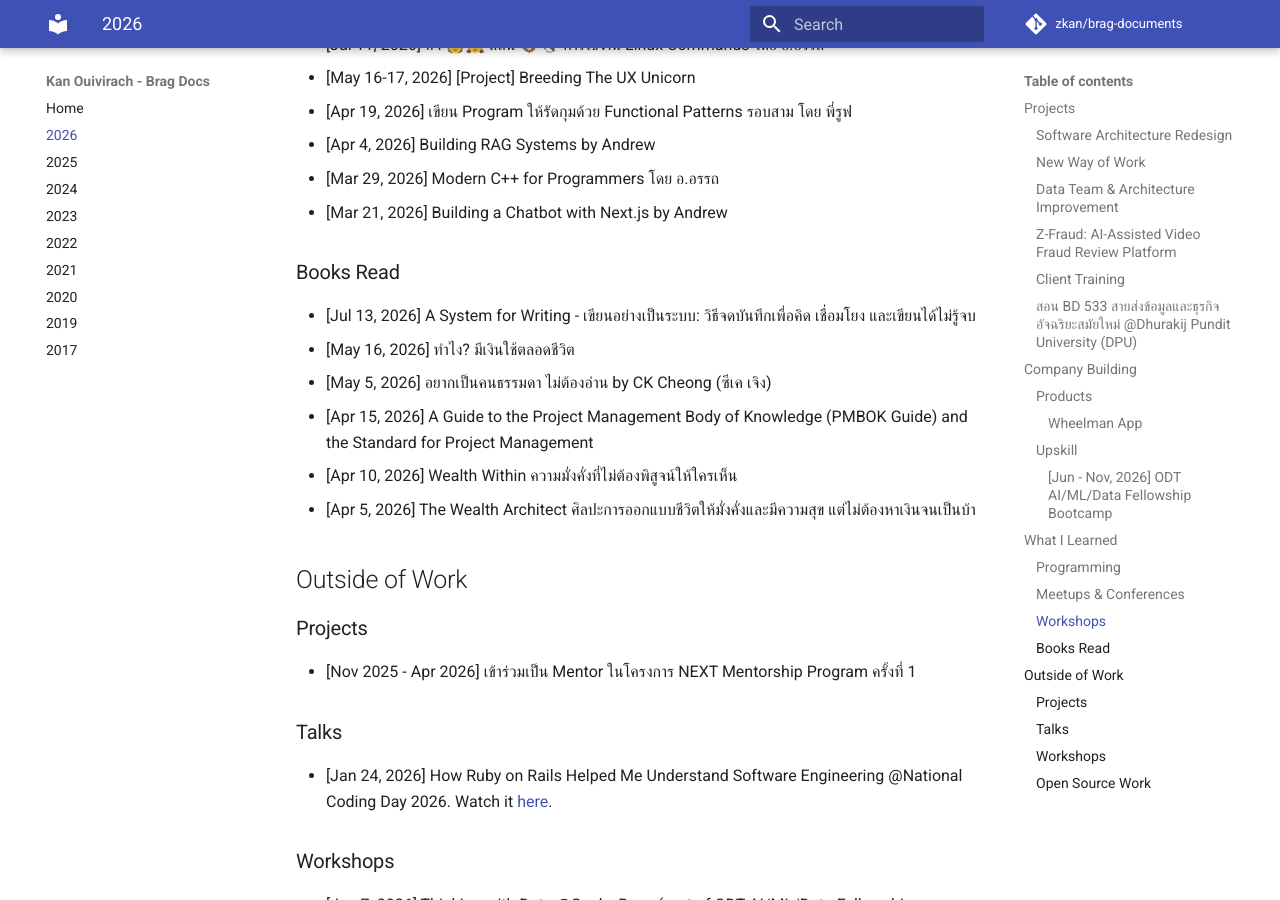
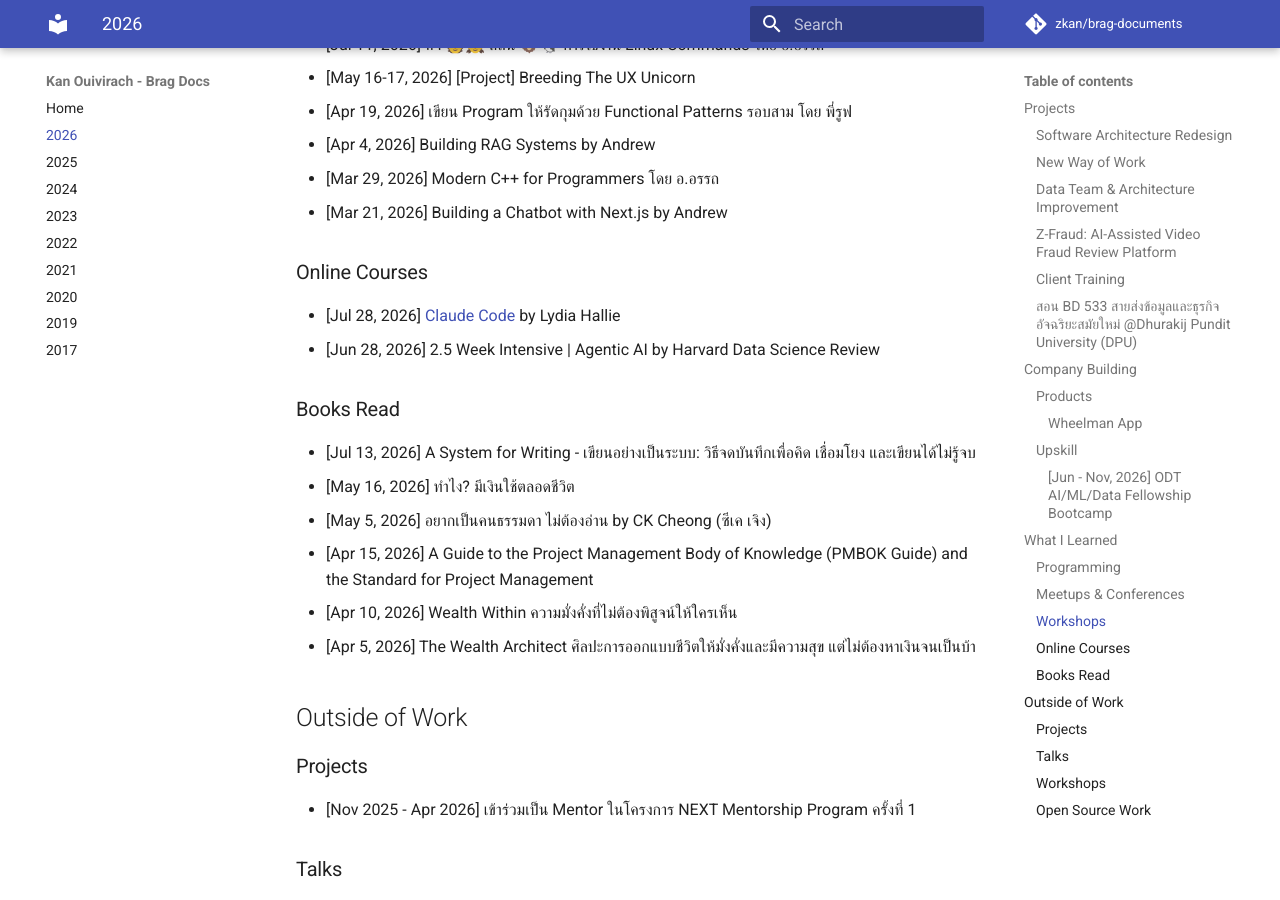
Before and after one commit to zkan/brag-documents, an MkDocs documentation site: the page built from docs/2026.md, in a window 1280 px wide and 900 px high, scrolled down 2709 px. Built offline with MkDocs 1.6.1 and Material for MkDocs 9.7.7, drawn with Linux system fonts in a browser that asks for light colours; comment, search, counter and statistics services are not loaded.

Commit message:
Add Claude Code and Agentic AI courses

```diff
--- a/docs/2026.md
+++ b/docs/2026.md
@@ -101,6 +101,11 @@ Joined this project on Feb 12, 2026.
 * [Mar 29, 2026] Modern C++ for Programmers โดย อ.อรรถ
 * [Mar 21, 2026] Building a Chatbot with Next.js by Andrew
 
+### Online Courses
+
+* [Jul 28, 2026] [Claude Code](https://master.dev/courses/claude-code/){target=_blank} by Lydia Hallie
+* [Jun 28, 2026] 2.5 Week Intensive | Agentic AI by Harvard Data Science Review
+
 ### Books Read
 
 * [Jul 13, 2026] A System for Writing - เขียนอย่างเป็นระบบ: วิธีจดบันทึกเพื่อคิด เชื่อมโยง และเขียนได้ไม่รู้จบ
```
